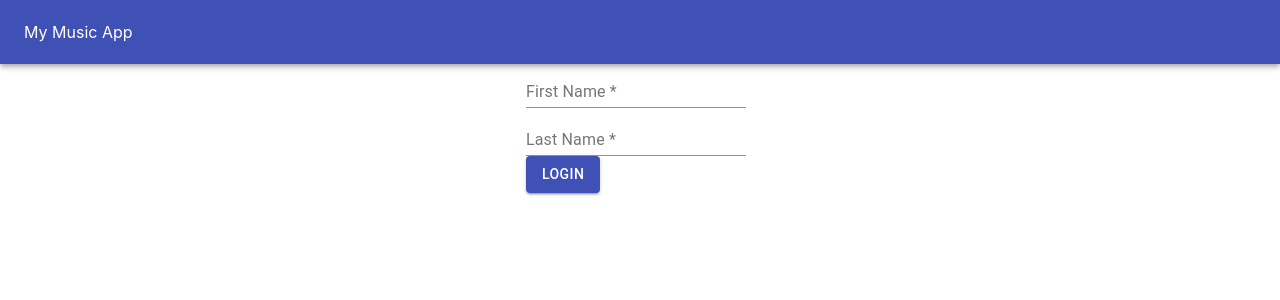
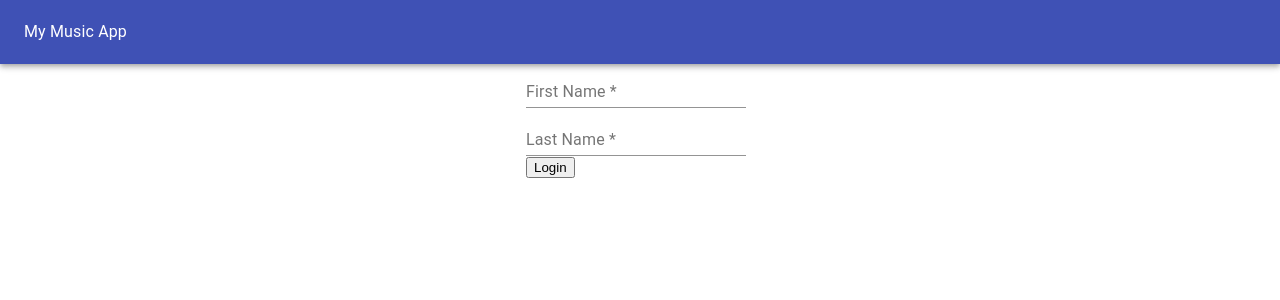
Before and after one commit to AndrewSimons3/MusicAppDashboard, a React (Create React App) app: page / in a window 1280 px wide. Shown: the top 300 px of the page. Built offline with nearby package versions, Linux system fonts and the light colour scheme.

Commit message:
added online component

```diff
--- a/package.json
+++ b/package.json
@@ -10,10 +10,11 @@
     "contentful": "^7.14.0",
     "react": "^16.13.1",
     "react-dom": "^16.13.1",
+    "react-router-dom": "^5.1.2",
     "react-scripts": "3.4.1"
   },
   "scripts": {
-    "start": "react-scripts start",
+    "start": "react-scripts start --no-cache",
     "build": "react-scripts build",
     "test": "react-scripts test",
     "eject": "react-scripts eject"
--- a/src/App.js
+++ b/src/App.js
@@ -2,17 +2,29 @@ import React from 'react';
 import './App.css';
 import NavBar from './components/NavBar'
 import Login from './components/Login'
+import Dashboard from './components/Dashboard'
 
 
 class App extends React.Component {
+  state = {
+    loggedIn: false,
+  }
+
+  setHasLoggedIn(event) {
+    console.log('test')
+    event.preventDefault();
+    this.setState({loggedIn: true})
+  }
 
 
   render () {
 
     return (
+
       <div>
         <NavBar></NavBar>
-        <Login></Login>
+        {!this.state.loggedIn && <Login loginFunc={this.setHasLoggedIn.bind(this)}></Login>}
+        {this.state.loggedIn && <Dashboard></Dashboard>}
       </div>
     )
   }
--- a/src/components/Dashboard.js
+++ b/src/components/Dashboard.js
@@ -1,2 +1,20 @@
-import React from 'react'
-import Grid from '@material-ui/core/Grid'
+import React from 'react';
+import Online from '../components/Online'
+
+class Dashboard extends React.Component {
+  // constructor() {
+  //   super();
+
+  // }
+
+  render() {
+  return (
+    <div>
+      <Online />
+      Welcome User
+    </div>
+  )
+}
+}
+
+export default Dashboard
--- a/src/components/Login.js
+++ b/src/components/Login.js
@@ -1,24 +1,41 @@
 import React from 'react';
 import TextField from '@material-ui/core/TextFIeld'
-import Button from '@material-ui/core/Button'
 import Grid from '@material-ui/core/Grid'
 
-const Login = () => {
+class Login extends React.Component {
+  constructor(props) {
+    super(props);
+    this.handleSubmit = this.handleSubmit.bind(this);
+  }
 
+  handleSubmit(event) {
+
+
+  }
+
+  render() {
+    console.log(this.props)
   return (
     <div>
       <Grid container item xs={12} spacing={1}
         direction="center"
         justify="center"
         alignItems="center">
-        <form>
-          <TextField id="standard-basic" label="First Name *" /> <br></br>
-          <TextField id="standard-basic" label="Last Name *" /> <br></br>
-          <Button variant="contained" color="primary">Login</Button>
+        <form onSubmit={this.props.loginFunc}>
+          <div>
+          <TextField id="standard-basic" label="First Name *" />
+          </div>
+          <div>
+          <TextField id="standard-basic" label="Last Name *" />
+          </div>
+          <div>
+          <input type="submit" value="Login"/>
+          </div>
         </form>
       </Grid>
     </div>
   )
 }
+}
 
 export default Login
--- a/src/components/NavBar.js
+++ b/src/components/NavBar.js
@@ -10,7 +10,7 @@ const NavBar = () => {
     <div>
       <AppBar position="static">
         <ToolBar>
-          <Typography variant="title" color="inherit">
+          <Typography>
             My Music App
           </Typography>
         </ToolBar>
--- a/src/components/Online.js
+++ b/src/components/Online.js
@@ -0,0 +1,60 @@
+import React from 'react';
+import { makeStyles } from '@material-ui/core/styles';
+import Card from '@material-ui/core/Card';
+import CardActions from '@material-ui/core/CardActions';
+import CardContent from '@material-ui/core/CardContent';
+// import Switch from '@material-ui/core/Switch';
+import Typography from '@material-ui/core/Typography';
+
+const Online = () => {
+
+
+
+  // const handleChange = (event) => {
+  //   setState({ ...state, [event.target.name]: event.target.checked });
+  // };
+
+const useStyles = makeStyles({
+  root: {
+    minWidth: 275,
+  },
+  bullet: {
+    display: 'inline-block',
+    margin: '0 2px',
+    transform: 'scale(0.8)',
+  },
+  title: {
+    fontSize: 14,
+  },
+  pos: {
+    marginBottom: 12,
+  },
+});
+
+  const classes = useStyles();
+
+  return (
+    <Card className={classes.root}>
+      <CardContent>
+        <Typography variant="h5" component="h2">
+          Online Mode
+        </Typography>
+        <Typography variant="body2" component="p">
+          Is this application connected to the internet?
+          <br />
+        </Typography>
+      </CardContent>
+      <CardActions>
+      {/* <Switch
+        checked={state.checkedA}
+        onChange={handleChange}
+        name="checkedA"
+        inputProps={{ 'aria-label': 'secondary checkbox' }}
+      /> */}
+      </CardActions>
+    </Card>
+  );
+}
+
+
+export default Online;
```
Also changed, not shown: 1 other file (tests, documents, lock files or other folders).
